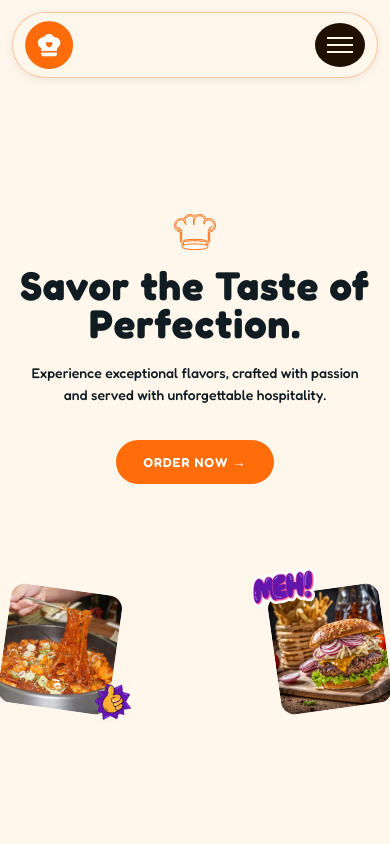
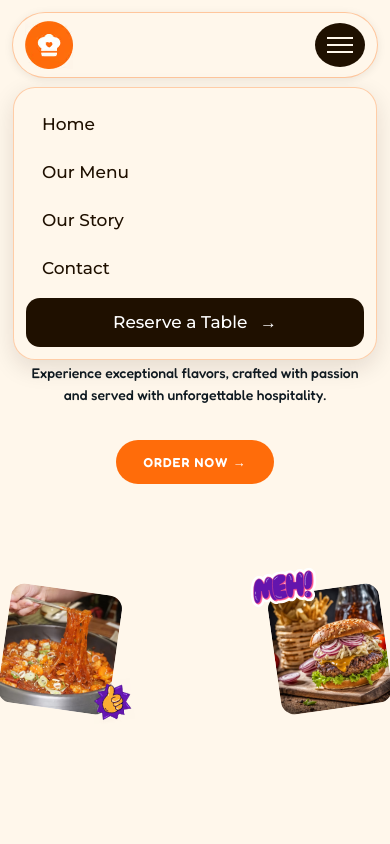
Before and after one commit to Saifi13/dineora-restaurant, a React (Vite) app: page / in a window 390 px wide. Both pictures are taken after a click on the button "Open navigation menu". Shown: the top 844 px of the page. Built offline with nearby package versions, Linux system fonts and the light colour scheme.

Commit message:
Fix mobile hamburger menu

```diff
--- a/src/navbar.jsx
+++ b/src/navbar.jsx
@@ -13,16 +13,18 @@ function Navbar() {
 
         <button
           className="menu-toggle"
-          onClick={() => setMenuOpen(!menuOpen)}
-          aria-label="Toggle navigation"
+          type="button"
+          aria-label={menuOpen ? "Close navigation menu" : "Open navigation menu"}
           aria-expanded={menuOpen}
+          aria-controls="mobile-navigation"
+          onClick={() => setMenuOpen((open) => !open)}
         >
           <span />
           <span />
           <span />
         </button>
 
-        <nav className={`nav-links ${menuOpen ? "active" : ""}`}>
+        <nav className={`nav-links ${menuOpen ? "open" : ""}`} id="mobile-navigation">
           <a href="#home" onClick={() => setMenuOpen(false)}>Home</a>
           <a href="#menu" onClick={() => setMenuOpen(false)}>Our Menu</a>
           <a href="#story" onClick={() => setMenuOpen(false)}>Our Story</a>
```
